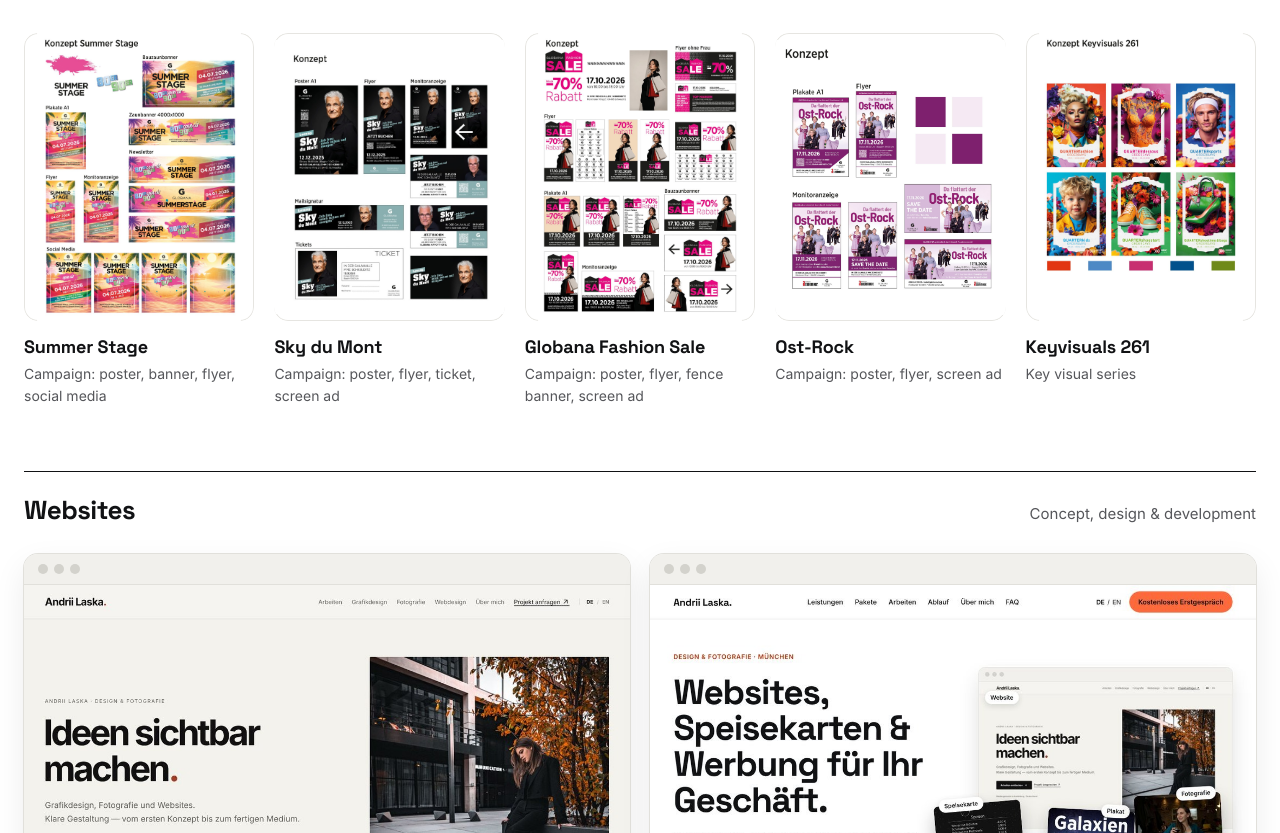
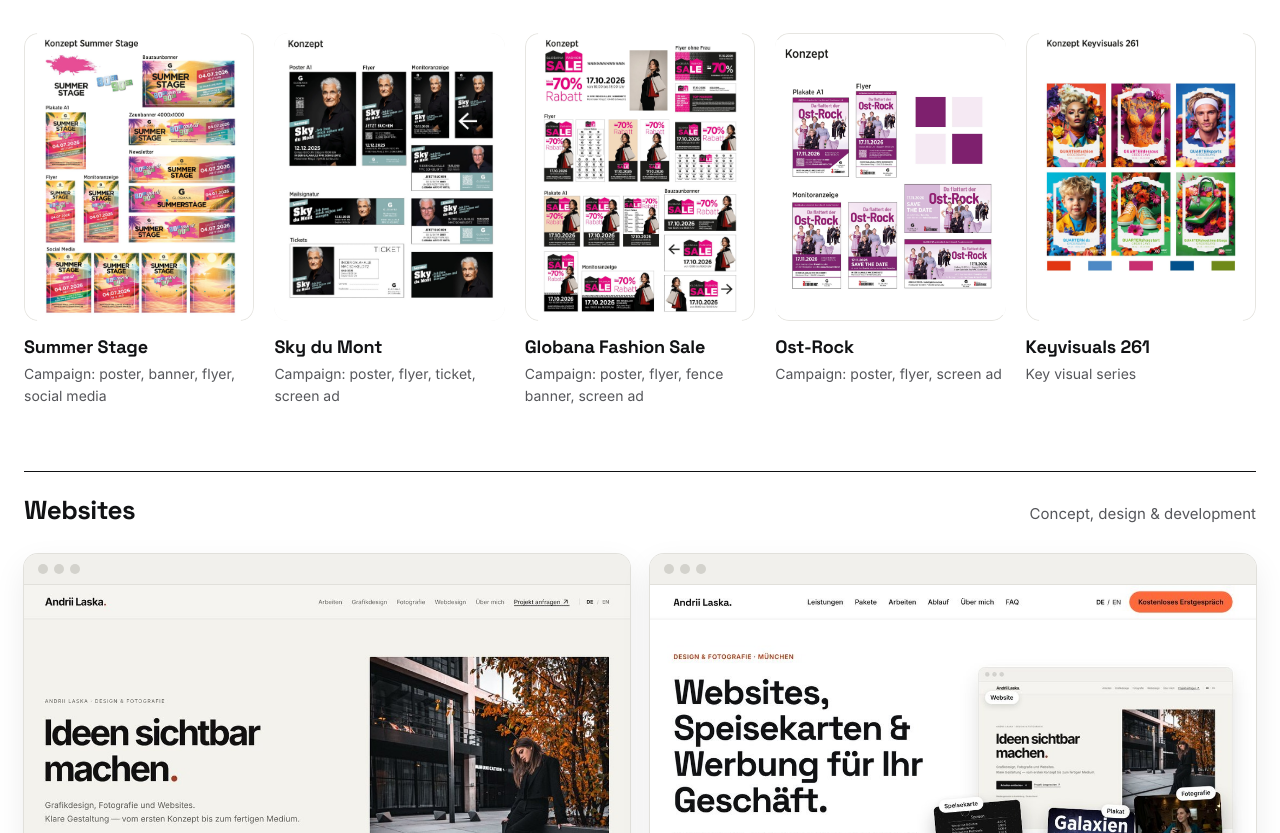
Before and after one commit to disbalancedd/andriilaska-website, a plain HTML site: page en/index.html in a window 1280 px wide. Shown: the part 3737-4570 px from the top of the page. Drawn offline with Linux system fonts and the light colour scheme.

Commit message:
Sky du Mont: nur 5 % kleiner, Überschrift auf Linie mit den anderen
Co-Authored-By: Claude Opus 5.5 <noreply@anthropic.com>
Claude-Session: https://claude.ai/code/session_017s33ag8cKpL8mX6Xy28NUa

```diff
--- a/en/index.html
+++ b/en/index.html
@@ -324,7 +324,7 @@ img{max-width:100%}
       </div>
       <div class="wg wgc" style="margin-top: 36px">
         <figure style="margin: 0; display: flex; flex-direction: column; gap: 12px"><img src="../assets/img/summerstage-konzept.jpg" alt="Summer Stage campaign: posters, banners, flyers and social media" loading="lazy" style="width: 100%; aspect-ratio: 4 / 5; object-fit: contain; border-radius: 14px; display: block; background: #FFFFFF; box-shadow: inset 0 0 0 1px #E6E5E1"><figcaption style="display: flex; flex-direction: column; gap: 2px"><span class="wt" style="font-family: 'Space Grotesk', sans-serif; font-weight: 700; font-size: 18px; letter-spacing: -0.01em; color: #111214">Summer Stage</span><span class="wk" style="font-size: 14px; color: #55565A">Campaign: poster, banner, flyer, social media</span></figcaption></figure>
-        <figure style="margin: 0; display: flex; flex-direction: column; gap: 12px"><img src="../assets/img/sky-du-mont-konzept-v3.jpg" alt="Sky du Mont campaign: poster, flyer, tickets, email signature and screen ads" loading="lazy" style="width: 100%; aspect-ratio: 4 / 5; object-fit: contain; border-radius: 14px; display: block; background: #FFFFFF; box-shadow: inset 0 0 0 1px #E6E5E1"><figcaption style="display: flex; flex-direction: column; gap: 2px"><span class="wt" style="font-family: 'Space Grotesk', sans-serif; font-weight: 700; font-size: 18px; letter-spacing: -0.01em; color: #111214">Sky du Mont</span><span class="wk" style="font-size: 14px; color: #55565A">Campaign: poster, flyer, ticket, screen ad</span></figcaption></figure>
+        <figure style="margin: 0; display: flex; flex-direction: column; gap: 12px"><img src="../assets/img/sky-du-mont-konzept-v4.jpg" alt="Sky du Mont campaign: poster, flyer, tickets, email signature and screen ads" loading="lazy" style="width: 100%; aspect-ratio: 4 / 5; object-fit: contain; border-radius: 14px; display: block; background: #FFFFFF; box-shadow: inset 0 0 0 1px #E6E5E1"><figcaption style="display: flex; flex-direction: column; gap: 2px"><span class="wt" style="font-family: 'Space Grotesk', sans-serif; font-weight: 700; font-size: 18px; letter-spacing: -0.01em; color: #111214">Sky du Mont</span><span class="wk" style="font-size: 14px; color: #55565A">Campaign: poster, flyer, ticket, screen ad</span></figcaption></figure>
         <figure style="margin: 0; display: flex; flex-direction: column; gap: 12px"><img src="../assets/img/globana-fashion-sale-konzept.jpg" alt="Globana Fashion Sale campaign: posters, flyers, fence banners and screen ads" loading="lazy" style="width: 100%; aspect-ratio: 4 / 5; object-fit: contain; border-radius: 14px; display: block; background: #FFFFFF; box-shadow: inset 0 0 0 1px #E6E5E1"><figcaption style="display: flex; flex-direction: column; gap: 2px"><span class="wt" style="font-family: 'Space Grotesk', sans-serif; font-weight: 700; font-size: 18px; letter-spacing: -0.01em; color: #111214">Globana Fashion Sale</span><span class="wk" style="font-size: 14px; color: #55565A">Campaign: poster, flyer, fence banner, screen ad</span></figcaption></figure>
         <figure style="margin: 0; display: flex; flex-direction: column; gap: 12px"><img src="../assets/img/ost-rock-konzept.jpg" alt="Ost-Rock campaign: posters, flyers and screen ads" loading="lazy" style="width: 100%; aspect-ratio: 4 / 5; object-fit: contain; border-radius: 14px; display: block; background: #FFFFFF; box-shadow: inset 0 0 0 1px #E6E5E1"><figcaption style="display: flex; flex-direction: column; gap: 2px"><span class="wt" style="font-family: 'Space Grotesk', sans-serif; font-weight: 700; font-size: 18px; letter-spacing: -0.01em; color: #111214">Ost-Rock</span><span class="wk" style="font-size: 14px; color: #55565A">Campaign: poster, flyer, screen ad</span></figcaption></figure>
         <figure style="margin: 0; display: flex; flex-direction: column; gap: 12px"><img src="../assets/img/keyvisuals-261-konzept.jpg" alt="Key visual series with floral motifs" loading="lazy" style="width: 100%; aspect-ratio: 4 / 5; object-fit: contain; border-radius: 14px; display: block; background: #FFFFFF; box-shadow: inset 0 0 0 1px #E6E5E1"><figcaption style="display: flex; flex-direction: column; gap: 2px"><span class="wt" style="font-family: 'Space Grotesk', sans-serif; font-weight: 700; font-size: 18px; letter-spacing: -0.01em; color: #111214">Keyvisuals 261</span><span class="wk" style="font-size: 14px; color: #55565A">Key visual series</span></figcaption></figure>
```
Also changed, not shown: index.html (+1 -1 lines), assets/img/sky-du-mont-konzept-v4.jpg (added).
